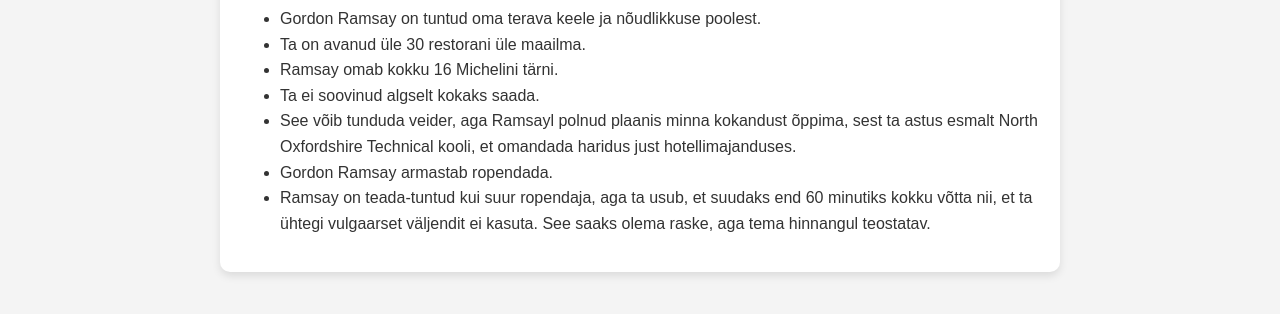
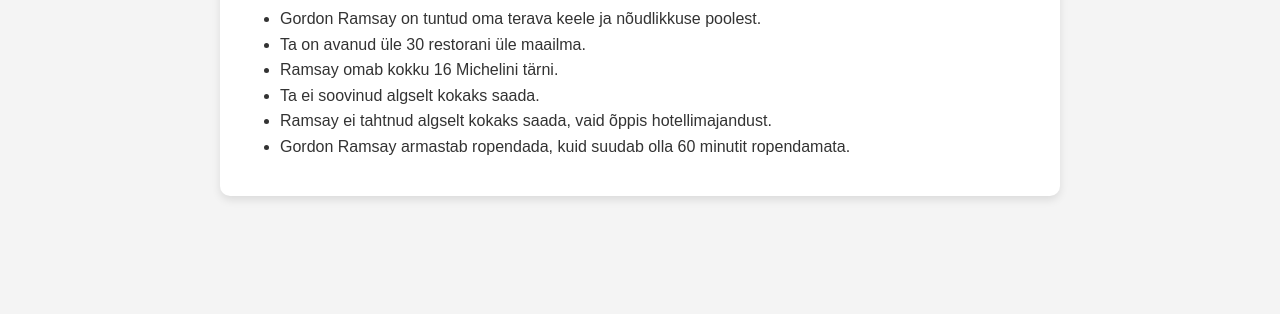
Before and after one commit to kermoolen/juliet-kilo-hotel, a plain HTML site: page faktid.html in a window 1280 px wide. Shown: the part 310-624 px from the top of the page. Drawn offline with Linux system fonts and the light colour scheme.

Commit message:
Update faktid.html

```diff
--- a/faktid.html
+++ b/faktid.html
@@ -26,9 +26,8 @@
                 <li>Ta on avanud üle 30 restorani üle maailma.</li>
                 <li>Ramsay omab kokku 16 Michelini tärni.</li>
                 <li>Ta ei soovinud algselt kokaks saada.</li>
-                <li>See võib tunduda veider, aga Ramsayl polnud plaanis minna kokandust õppima, sest ta astus esmalt North Oxfordshire Technical kooli, et omandada haridus just hotellimajanduses.</li>
-                <li>Gordon Ramsay armastab ropendada.</li>
-                <li>Ramsay on teada-tuntud kui suur ropendaja, aga ta usub, et suudaks end 60 minutiks kokku võtta nii, et ta ühtegi vulgaarset väljendit ei kasuta. See saaks olema raske, aga tema hinnangul teostatav.</li>
+                <li>Ramsay ei tahtnud algselt kokaks saada, vaid õppis hotellimajandust.</li>
+                <li>Gordon Ramsay armastab ropendada, kuid suudab olla 60 minutit ropendamata.</li>
             </ul>
         </section>
     </main>
```
